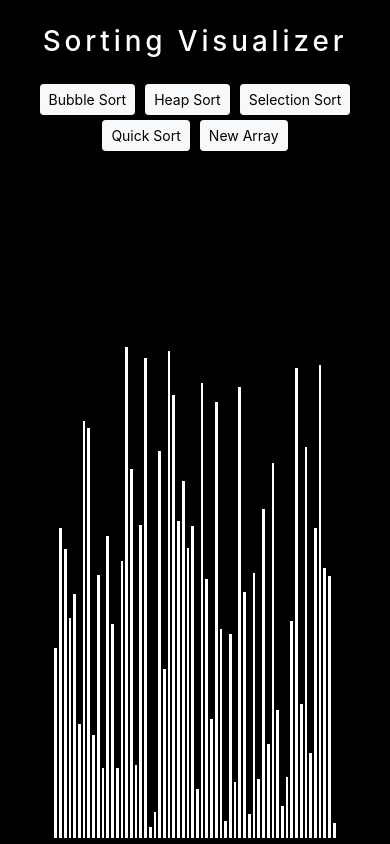
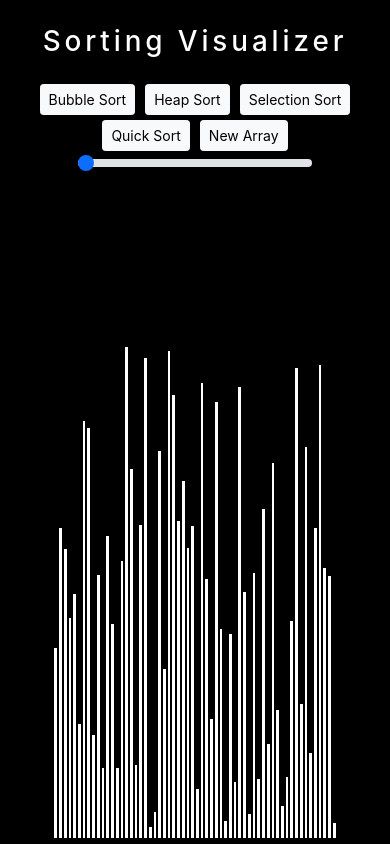
Before and after one commit to lauraaupert/SortingAlgoVisualizer, a React (Create React App) app: page / in a window 390 px wide. Built offline with nearby package versions, Linux system fonts and the light colour scheme.

Commit message:
Added speed on mobile

```diff
--- a/src/components/Visualizer.js
+++ b/src/components/Visualizer.js
@@ -3,6 +3,7 @@ import { useMediaQuery } from 'react-responsive'
 import './visualizer.css'
 import Button from 'react-bootstrap/Button'
 import Form from 'react-bootstrap/Form'
+import Row from 'react-bootstrap/Row'
 
 import heapSort from '../algorithms/heapSort'
 import selectionSort from '../algorithms/selectionSort'
@@ -84,9 +85,17 @@ function Visualizer() {
             <Button variant="light" size="sm" onClick={() => selectionSort(fullArray, speed)}>Selection Sort</Button>
             <Button variant="light" size="sm" onClick={() => quickSort(fullArray, speed)}>Quick Sort</Button>
             {tablet ?
-            // return(
+            <>
                 <Button variant="light" size="sm" onClick={makeArray}>New Array</Button>
-            // )
+            {/* // ) */}
+            {/* <Form.Label style={{color: "white", marginBottom: "0px"}}>Speed</Form.Label> */}
+            <Row style={{display: "flex", alignItems:"center", justifyContent: "center"}}>
+            <Form.Range style={{width: "60vw", color: "white", height: ".8rem"}} min={1} max={500} value={speed}
+                onChange={changeEvent => setSpeed(changeEvent.target.value)}
+            />
+            </Row>
+            </>
+
             :
             // return(  display: "flex", flexDirection: "column",
             <div style={{display: {isTablet}, position: "absolute", top: "0vh", right: "2vh"}}>
```
